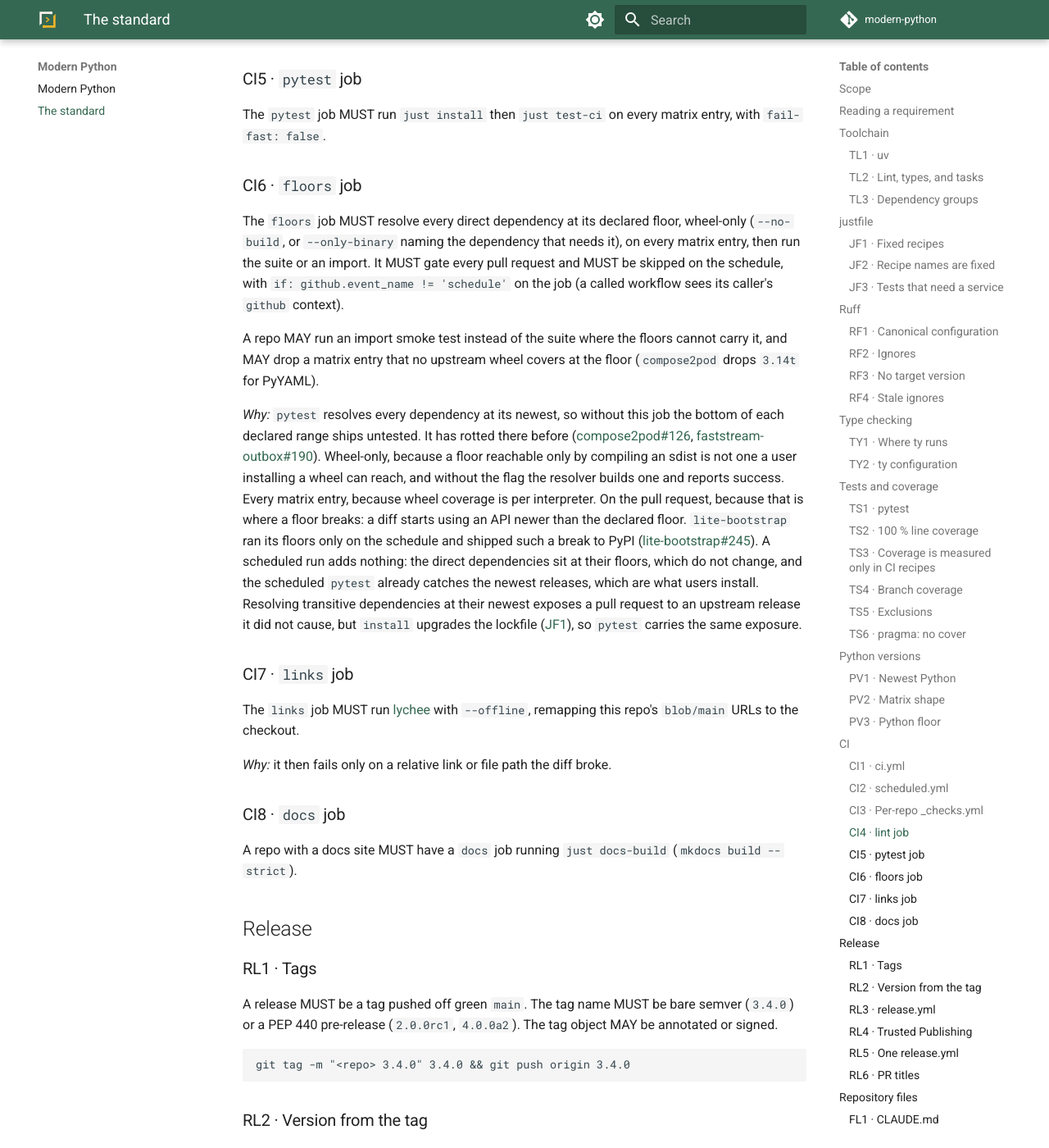
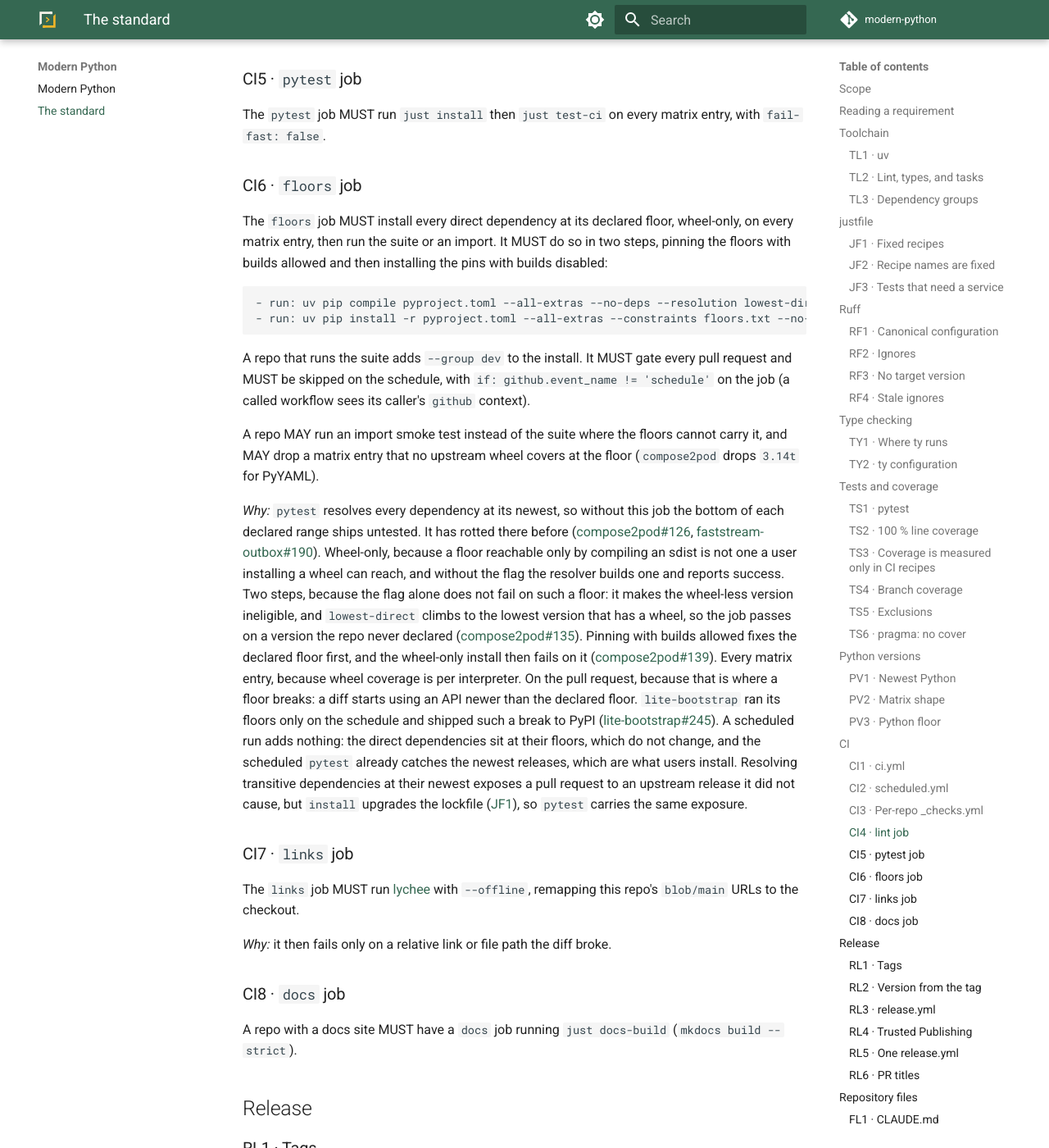
Before and after one commit to modern-python/.github, an MkDocs documentation site: the page built from docs/standard.md, in a window 1280 px wide and 1400 px high, scrolled down 5297 px. Shown: the whole window at 82% size. Built offline with MkDocs 1.6.1 and Material for MkDocs 9.7.7, drawn with Linux system fonts in a browser that asks for light colours.

Commit message:
docs(standard): pin the floors with builds allowed, then install them wheel-only (#115)

````diff
--- a/docs/standard.md
+++ b/docs/standard.md
@@ -207,9 +207,16 @@ The `pytest` job MUST run `just install` then `just test-ci` on every matrix ent
 
 ### CI6 · `floors` job { #CI6 }
 
-The `floors` job MUST resolve every direct dependency at its declared floor, wheel-only
-(`--no-build`, or `--only-binary` naming the dependency that needs it), on every matrix entry, then
-run the suite or an import. It MUST gate every pull request and MUST be skipped on the schedule,
+The `floors` job MUST install every direct dependency at its declared floor, wheel-only, on every
+matrix entry, then run the suite or an import. It MUST do so in two steps, pinning the floors with
+builds allowed and then installing the pins with builds disabled:
+
+```yaml
+- run: uv pip compile pyproject.toml --all-extras --no-deps --resolution lowest-direct -o floors.txt
+- run: uv pip install -r pyproject.toml --all-extras --constraints floors.txt --no-build
+```
+
+A repo that runs the suite adds `--group dev` to the install. It MUST gate every pull request and MUST be skipped on the schedule,
 with `if: github.event_name != 'schedule'` on the job (a called workflow sees its caller's `github`
 context).
 
@@ -222,7 +229,13 @@ declared range ships untested. It has rotted there before
 ([compose2pod#126](https://github.com/modern-python/compose2pod/issues/126),
 [faststream-outbox#190](https://github.com/modern-python/faststream-outbox/pull/190)).
 Wheel-only, because a floor reachable only by compiling an sdist is not one a user installing a
-wheel can reach, and without the flag the resolver builds one and reports success. Every matrix
+wheel can reach, and without the flag the resolver builds one and reports success. Two steps,
+because the flag alone does not fail on such a floor: it makes the wheel-less version ineligible,
+and `lowest-direct` climbs to the lowest version that has a wheel, so the job passes on a version
+the repo never declared
+([compose2pod#135](https://github.com/modern-python/compose2pod/pull/135)). Pinning with builds
+allowed fixes the declared floor first, and the wheel-only install then fails on it
+([compose2pod#139](https://github.com/modern-python/compose2pod/pull/139)). Every matrix
 entry, because wheel coverage is per interpreter. On the pull request, because that is where a floor
 breaks: a diff starts using an API newer than the declared floor. `lite-bootstrap` ran its floors
 only on the schedule and shipped such a break to PyPI
````
